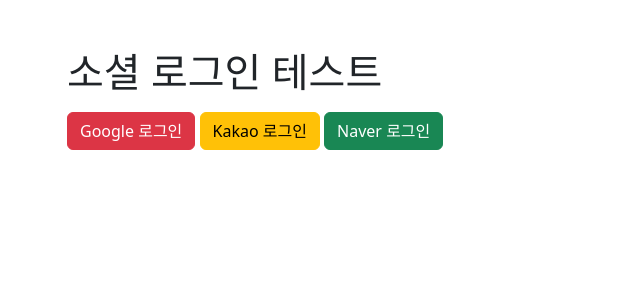
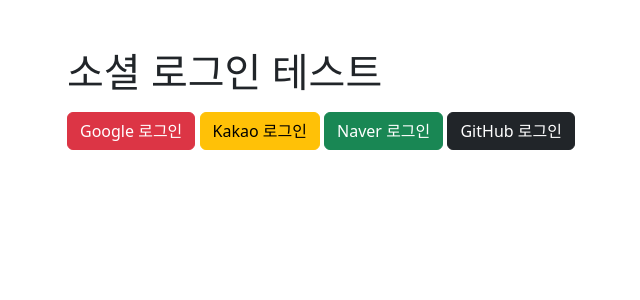
Before and after one commit to DailyDevQ/dailydevq-main, a Flask app: page / in a window 1280 px wide. Shown: the top 300 px of the page, without its empty margins (15-655 px from the left). Run offline with Flask 3, Linux system fonts and the light colour scheme; some libraries are stand-ins or nearby versions.

Commit message:
feat: 소셜 로그인 기능 구현
- Google, Kakao, Naver, GitHub OAuth2 로그인 기능 추가
- 각 플랫폼별 로그인 및 콜백 라우트 정의
- 사용자 이메일 정보 추출 및 로그인 성공 메시지 반환

```diff
--- a/frontend/app/app.py
+++ b/frontend/app/app.py
@@ -1,25 +1,32 @@
 # frontend/app/app.py
 
-from flask import Flask, render_template, redirect, request, session, url_for
+from flask import Flask, render_template, redirect, request, url_for
+import os
+from dotenv import load_dotenv
 import requests
 
+# .env 파일 로드
+load_dotenv()
+
 app = Flask(__name__)
-app.secret_key = 'YOUR_SECRET_KEY'
+app.secret_key = os.urandom(24)
 
-# Google OAuth 설정
-GOOGLE_CLIENT_ID = 'YOUR_GOOGLE_CLIENT_ID'
-GOOGLE_CLIENT_SECRET = 'YOUR_GOOGLE_CLIENT_SECRET'
+# 환경 변수에서 클라이언트 ID와 시크릿 키 가져오기
+GOOGLE_CLIENT_ID = os.getenv('GOOGLE_CLIENT_ID')
+GOOGLE_CLIENT_SECRET = os.getenv('GOOGLE_CLIENT_SECRET')
+GITHUB_CLIENT_ID = os.getenv('GITHUB_CLIENT_ID')
+GITHUB_CLIENT_SECRET = os.getenv('GITHUB_CLIENT_SECRET')
+KAKAO_CLIENT_ID = os.getenv('KAKAO_CLIENT_ID')
+NAVER_CLIENT_ID = os.getenv('NAVER_CLIENT_ID')
+NAVER_CLIENT_SECRET = os.getenv('NAVER_CLIENT_SECRET')
+
+# 리디렉션 URI 설정
 GOOGLE_REDIRECT_URI = 'http://localhost:5000/login/google/callback'
-
-# Kakao OAuth 설정
-KAKAO_CLIENT_ID = 'YOUR_KAKAO_CLIENT_ID'
+GITHUB_REDIRECT_URI = 'http://localhost:5000/login/github/callback'
 KAKAO_REDIRECT_URI = 'http://localhost:5000/login/kakao/callback'
-
-# Naver OAuth 설정
-NAVER_CLIENT_ID = 'YOUR_NAVER_CLIENT_ID'
-NAVER_CLIENT_SECRET = 'YOUR_NAVER_CLIENT_SECRET'
 NAVER_REDIRECT_URI = 'http://localhost:5000/login/naver/callback'
 
+# 구글 API 로그인 라우트
 @app.route('/')
 def index():
     return render_template('index.html')
@@ -55,6 +62,50 @@ def google_callback():
     email = user_info.get('email')
     return f'Google 로그인 성공: {email}'
 
+# 깃허브 API 로그인 라우트
+@app.route('/login/github')
+def login_github():
+    github_auth_url = (
+        'https://github.com/login/oauth/authorize?'
+        f'client_id={GITHUB_CLIENT_ID}&'
+        f'redirect_uri={GITHUB_REDIRECT_URI}&'
+        'scope=user:email'
+    )
+    return redirect(github_auth_url)
+
+@app.route('/login/github/callback')
+def github_callback():
+    code = request.args.get('code')
+    token_url = 'https://github.com/login/oauth/access_token'
+    token_data = {
+        'client_id': GITHUB_CLIENT_ID,
+        'client_secret': GITHUB_CLIENT_SECRET,
+        'code': code,
+        'redirect_uri': GITHUB_REDIRECT_URI
+    }
+    token_headers = {'Accept': 'application/json'}
+    token_response = requests.post(token_url, data=token_data, headers=token_headers)
+    token_json = token_response.json()
+    access_token = token_json.get('access_token')
+
+    user_info_url = 'https://api.github.com/user'
+    user_info_response = requests.get(user_info_url, headers={'Authorization': f'token {access_token}'})
+    user_info = user_info_response.json()
+    email = user_info.get('email')
+
+    if email is None:
+        # 이메일이 공개되지 않은 경우 추가 요청
+        emails_url = 'https://api.github.com/user/emails'
+        emails_response = requests.get(emails_url, headers={'Authorization': f'token {access_token}'})
+        emails = emails_response.json()
+        for e in emails:
+            if e.get('primary') and e.get('verified'):
+                email = e.get('email')
+                break
+
+    return f'GitHub 로그인 성공: {email}'
+
+# 카카오 API 로그인 라우트
 @app.route('/login/kakao')
 def login_kakao():
     kakao_auth_url = (
@@ -84,6 +135,8 @@ def kakao_callback():
     email = user_info.get('kakao_account', {}).get('email')
     return f'Kakao 로그인 성공: {email}'
 
+
+# 네이버 API 로그인 라우트
 @app.route('/login/naver')
 def login_naver():
     state = 'RANDOM_STATE_STRING'
--- a/frontend/app/templates/index.html
+++ b/frontend/app/templates/index.html
@@ -14,6 +14,7 @@
             <a href="{{ url_for('login_google') }}" class="btn btn-danger">Google 로그인</a>
             <a href="{{ url_for('login_kakao') }}" class="btn btn-warning">Kakao 로그인</a>
             <a href="{{ url_for('login_naver') }}" class="btn btn-success">Naver 로그인</a>
+            <a href="{{ url_for('login_github') }}" class="btn btn-dark">GitHub 로그인</a>
         </div>
     </div>
 </body>
```
